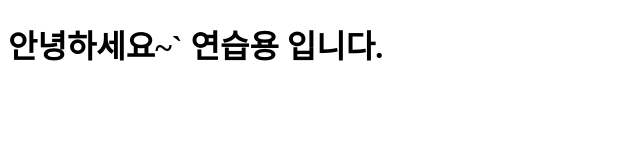
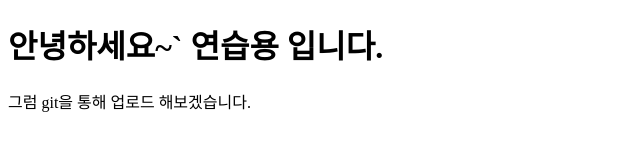
Before and after one commit to hs-0919/pratice, a plain HTML site: page index.html in a window 1280 px wide. Shown: the whole page, without its empty margins (0-640 px from the left). Drawn offline with Linux system fonts and the light colour scheme.

Commit message:
p1 added

```diff
--- a/index.html
+++ b/index.html
@@ -8,7 +8,7 @@
 </head>
 <body>
     <h1>안녕하세요~` 연습용 입니다.</h1>
-    <p> </p>
+    <p> 그럼 git을 통해 업로드 해보겠습니다.</p>
     <img id= "img" src="">
 </body>
 </html>
```
